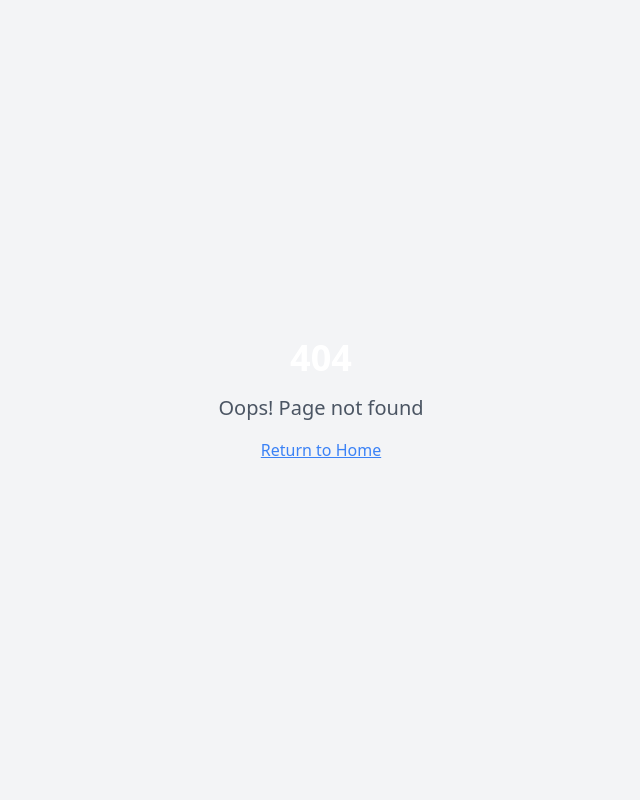
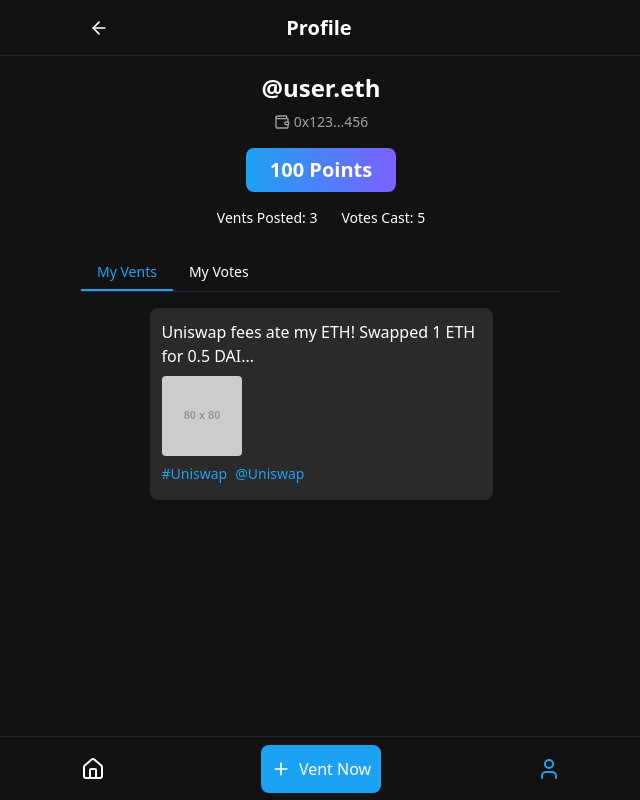
Before and after one commit to creativetemmy/Vent, a React (Vite) app: page /profile in a window 1280 px wide. Before the commit this address had no page. Shown: the whole page, without its empty margins (319-959 px from the left). Built offline with nearby package versions, Linux system fonts and the light colour scheme.

Commit message:
feat: Implement profile page
Implement the profile page with the specified layout and components.

```diff
--- a/src/App.tsx
+++ b/src/App.tsx
@@ -7,6 +7,7 @@ import { BrowserRouter, Routes, Route } from "react-router-dom";
 import Index from "./pages/Index";
 import VentNow from "./pages/VentNow";
 import VentDetails from "./pages/VentDetails";
+import Profile from "./pages/Profile";
 import NotFound from "./pages/NotFound";
 
 const queryClient = new QueryClient();
@@ -21,6 +22,7 @@ const App = () => (
           <Route path="/" element={<Index />} />
           <Route path="/vent-now" element={<VentNow />} />
           <Route path="/vent/:id" element={<VentDetails />} />
+          <Route path="/profile" element={<Profile />} />
           {/* ADD ALL CUSTOM ROUTES ABOVE THE CATCH-ALL "*" ROUTE */}
           <Route path="*" element={<NotFound />} />
         </Routes>
--- a/src/components/Footer.tsx
+++ b/src/components/Footer.tsx
@@ -6,6 +6,7 @@ import { Link, useLocation } from 'react-router-dom';
 const Footer: React.FC = () => {
   const location = useLocation();
   const isHome = location.pathname === '/';
+  const isProfile = location.pathname === '/profile';
 
   return (
     <footer className="fixed bottom-0 left-0 right-0 h-footer bg-vent-bg border-t border-gray-800 z-10">
@@ -22,9 +23,9 @@ const Footer: React.FC = () => {
           <span className="font-medium">Vent Now</span>
         </Link>
 
-        <div className="text-white">
-          <User className="h-6 w-6" />
-        </div>
+        <Link to="/profile" className="text-white">
+          <User className={`h-6 w-6 ${isProfile ? 'text-twitter' : 'text-white'}`} />
+        </Link>
       </div>
     </footer>
   );
--- /dev/null
+++ b/src/pages/Profile.tsx
@@ -0,0 +1,181 @@
+
+import React, { useState } from 'react';
+import { useNavigate } from 'react-router-dom';
+import { ArrowLeft, Wallet, CheckCircle, ThumbsUp, ThumbsDown } from 'lucide-react';
+import Footer from '@/components/Footer';
+import { Vent } from '@/data/vents';
+
+// Mock data for profile
+const mockUserVents: Vent[] = [
+  {
+    id: '1',
+    username: '@user.eth',
+    timeAgo: '2h ago',
+    content: 'Uniswap fees ate my ETH! Swapped 1 ETH for 0.5 DAI...',
+    upvotes: 12,
+    downvotes: 3,
+    comments: 5,
+    hashtags: ['#Uniswap'],
+    mentions: ['@Uniswap'],
+    image: 'https://via.placeholder.com/80'
+  }
+];
+
+const mockUserVotes = [
+  {
+    id: '1',
+    type: 'upvote',
+    username: '@user2.eth',
+    project: 'Aave',
+    content: 'Aave\'s new update is amazing!'
+  },
+  {
+    id: '2',
+    type: 'downvote',
+    username: '@user3.eth',
+    project: 'Lens',
+    content: 'Lens protocol has too many bugs'
+  }
+];
+
+const ProfileVentCard: React.FC<{ vent: Vent }> = ({ vent }) => {
+  return (
+    <div className="w-full bg-vent-card rounded-lg p-3 mb-3">
+      <p className="text-base mb-2">{vent.content}</p>
+
+      {vent.image && (
+        <div className="mb-2">
+          <img
+            src={vent.image}
+            alt="Vent evidence"
+            className="h-20 w-20 object-cover rounded"
+          />
+        </div>
+      )}
+
+      <div className="flex flex-wrap gap-1 mb-1">
+        {vent.hashtags.map((tag, index) => (
+          <span key={index} className="text-twitter text-sm cursor-pointer hover:underline">
+            {tag}
+          </span>
+        ))}
+        {vent.mentions.map((mention, index) => (
+          <span key={index} className="text-twitter text-sm cursor-pointer hover:underline ml-1">
+            {mention}
+          </span>
+        ))}
+      </div>
+    </div>
+  );
+};
+
+const VoteCard: React.FC<{ vote: typeof mockUserVotes[0] }> = ({ vote }) => {
+  return (
+    <div className="w-full bg-vent-card rounded-lg p-3 mb-3">
+      <div className="flex items-center gap-2">
+        {vote.type === 'upvote' ? (
+          <>
+            <span className="text-white text-sm">Upvoted:</span>
+            <CheckCircle className="h-4 w-4 text-green-500" />
+          </>
+        ) : (
+          <>
+            <span className="text-white text-sm">Downvoted:</span>
+            <ThumbsDown className="h-4 w-4 text-red-500" />
+          </>
+        )}
+        <span className="text-white text-sm">{vote.username}'s {vote.project} vent</span>
+      </div>
+      <p className="text-sm text-vent-muted mt-1">{vote.content}</p>
+    </div>
+  );
+};
+
+const Profile: React.FC = () => {
+  const navigate = useNavigate();
+  const [activeTab, setActiveTab] = useState<'vents' | 'votes'>('vents');
+
+  return (
+    <div className="min-h-screen bg-vent-bg flex flex-col">
+      <header className="fixed top-0 left-0 right-0 h-header bg-vent-bg border-b border-gray-800 z-10">
+        <div className="max-w-lg mx-auto px-4 h-full flex items-center justify-between">
+          <button
+            onClick={() => navigate(-1)}
+            className="text-white p-2"
+          >
+            <ArrowLeft className="h-5 w-5" />
+          </button>
+
+          <h1 className="text-xl font-bold text-white">Profile</h1>
+
+          <div className="w-10" />
+        </div>
+      </header>
+
+      <main className="flex-1 max-w-lg mx-auto w-full pt-[calc(56px+1rem)] pb-footer px-4">
+        <div className="flex flex-col items-center mb-6">
+          <h2 className="text-2xl font-bold text-white mb-2">@user.eth</h2>
+
+          <div className="flex items-center gap-1 text-vent-muted mb-4">
+            <Wallet className="h-4 w-4" />
+            <span className="text-sm">0x123...456</span>
+          </div>
+
+          <div className="bg-gradient-to-r from-twitter to-[#7B61FF] rounded-lg px-6 py-2 mb-4">
+            <span className="text-xl font-bold text-white">100 Points</span>
+          </div>
+
+          <div className="flex gap-6 text-sm text-white">
+            <div>Vents Posted: 3</div>
+            <div>Votes Cast: 5</div>
+          </div>
+        </div>
+
+        <div className="h-tabs border-b border-gray-800 mb-4">
+          <div className="flex h-full">
+            <button
+              className={`px-4 h-full flex items-center text-sm relative
+                ${activeTab === 'vents' ? 'text-twitter font-medium' : 'text-white'}`}
+              onClick={() => setActiveTab('vents')}
+            >
+              My Vents
+              {activeTab === 'vents' && (
+                <div className="absolute bottom-0 left-0 right-0 h-0.5 bg-twitter" />
+              )}
+            </button>
+            <button
+              className={`px-4 h-full flex items-center text-sm relative
+                ${activeTab === 'votes' ? 'text-twitter font-medium' : 'text-white'}`}
+              onClick={() => setActiveTab('votes')}
+            >
+              My Votes
+              {activeTab === 'votes' && (
+                <div className="absolute bottom-0 left-0 right-0 h-0.5 bg-twitter" />
+              )}
+            </button>
+          </div>
+        </div>
+
+        <div className="max-w-[343px] mx-auto">
+          {activeTab === 'vents' ? (
+            <>
+              {mockUserVents.map(vent => (
+                <ProfileVentCard key={vent.id} vent={vent} />
+              ))}
+            </>
+          ) : (
+            <>
+              {mockUserVotes.map(vote => (
+                <VoteCard key={vote.id} vote={vote} />
+              ))}
+            </>
+          )}
+        </div>
+      </main>
+
+      <Footer />
+    </div>
+  );
+};
+
+export default Profile;
```
